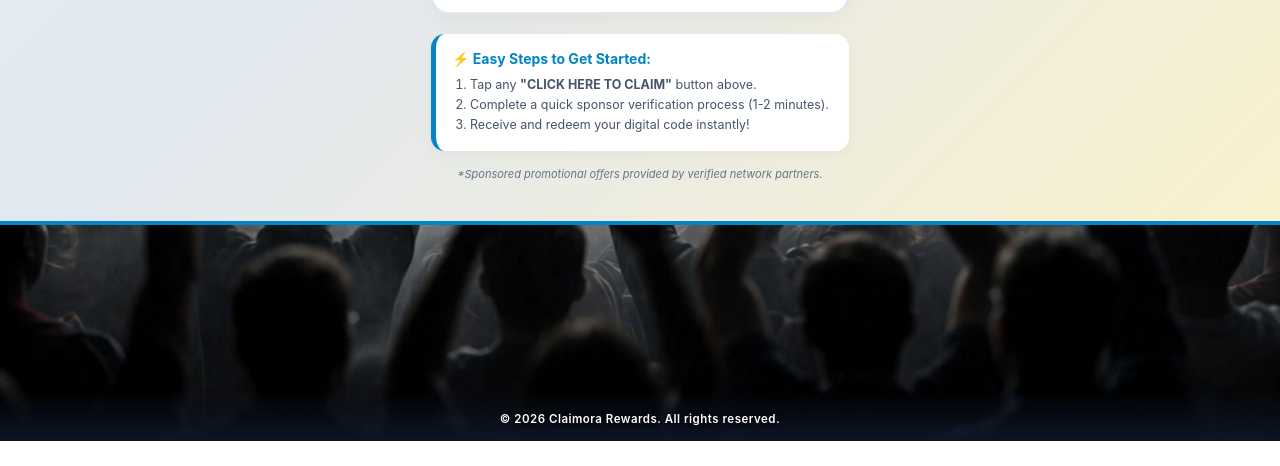
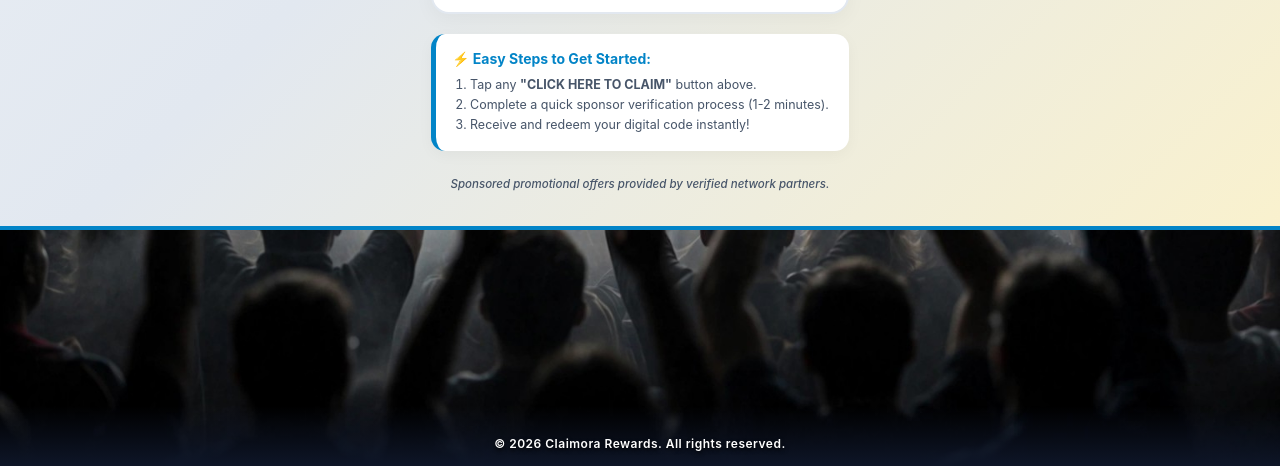
Before and after one commit to Claimorarewards/Claimora-Rewards, a plain HTML site: page index.html in a window 1280 px wide. Shown: the part 1150-1616 px from the top of the page. Before the commit the page ends 1591 px from the top, so only its background shows below. Drawn offline with Linux system fonts and the light colour scheme.

Commit message:
Update index.html

```diff
--- a/index.html
+++ b/index.html
@@ -137,7 +137,7 @@
       60% { transform: translateY(5px) scale(0.95) rotate(5deg); }
     }
 
-    /* WELCOME TEXT BANNER (Bila kitufe cha Click Now, safi kabisa) */
+    /* WELCOME BANNER */
     .cta-welcome-banner {
       margin-top: 14px;
       background: #ffffff;
@@ -269,18 +269,19 @@
 
     .footer-note {
       text-align: center;
-      font-size: 11px;
-      color: #64748b;
+      font-size: 11.5px;
+      color: #475569;
+      font-weight: 500;
       font-style: italic;
-      padding-bottom: 15px;
+      padding: 10px 15px 25px 15px;
     }
 
-    /* FOOTER SAFSI YA PICHA YAKO HALISI */
+    /* FOOTER YA MWISHO ILIYOSONGEZWA NA KUUNGANISHWA VIZURI KABISA */
     .real-crowd-footer {
       width: 100vw;
       margin-left: calc(-50vw + 50%);
       margin-right: calc(-50vw + 50%);
-      height: 220px;
+      height: 240px;
       position: relative;
       background-image: url('Claimora-Rewards.jpg');
       background-size: cover;
@@ -289,8 +290,8 @@
       flex-direction: column;
       justify-content: flex-end;
       align-items: center;
-      padding-bottom: 15px;
-      margin-top: 25px;
+      padding-bottom: 18px;
+      margin-top: 10px;
       border-top: 4px solid #0284c7;
     }
 
@@ -299,8 +300,8 @@
       bottom: 0;
       left: 0;
       width: 100%;
-      height: 50px;
-      background: linear-gradient(to top, rgba(15, 23, 42, 0.9), transparent);
+      height: 60px;
+      background: linear-gradient(to top, rgba(15, 23, 42, 0.95), transparent);
       display: flex;
       justify-content: center;
       align-items: flex-end;
@@ -310,7 +311,7 @@
 
     .copyright-text {
       color: #ffffff;
-      font-size: 11.5px;
+      font-size: 12px;
       font-weight: 600;
       letter-spacing: 0.5px;
       text-shadow: 0 2px 4px rgba(0,0,0,0.9);
@@ -351,7 +352,6 @@
       </div>
     </a>
 
-    <!-- BANNER YENYE UJUMBE WA KIINGEREZA BILA KITUFE CHA CLICK NOW -->
     <div class="cta-welcome-banner">
       <h2>🎉 Welcome & Enjoy! Play <span>Claimora Rewards</span> — Choose Your Reward Below to Play & Win! 👇</h2>
     </div>
@@ -429,12 +429,12 @@
   </div>
 
   <div class="footer-note">
-    *Sponsored promotional offers provided by verified network partners.
+    Sponsored promotional offers provided by verified network partners.
   </div>
 
 </div>
 
-<!-- FOOTER SAFSI YA PICHA YAKO HALISI -->
+<!-- REAL CROWD FOOTER -->
 <div class="real-crowd-footer">
   <div class="footer-overlay">
     <div class="copyright-text">© 2026 Claimora Rewards. All rights reserved.</div>
```
